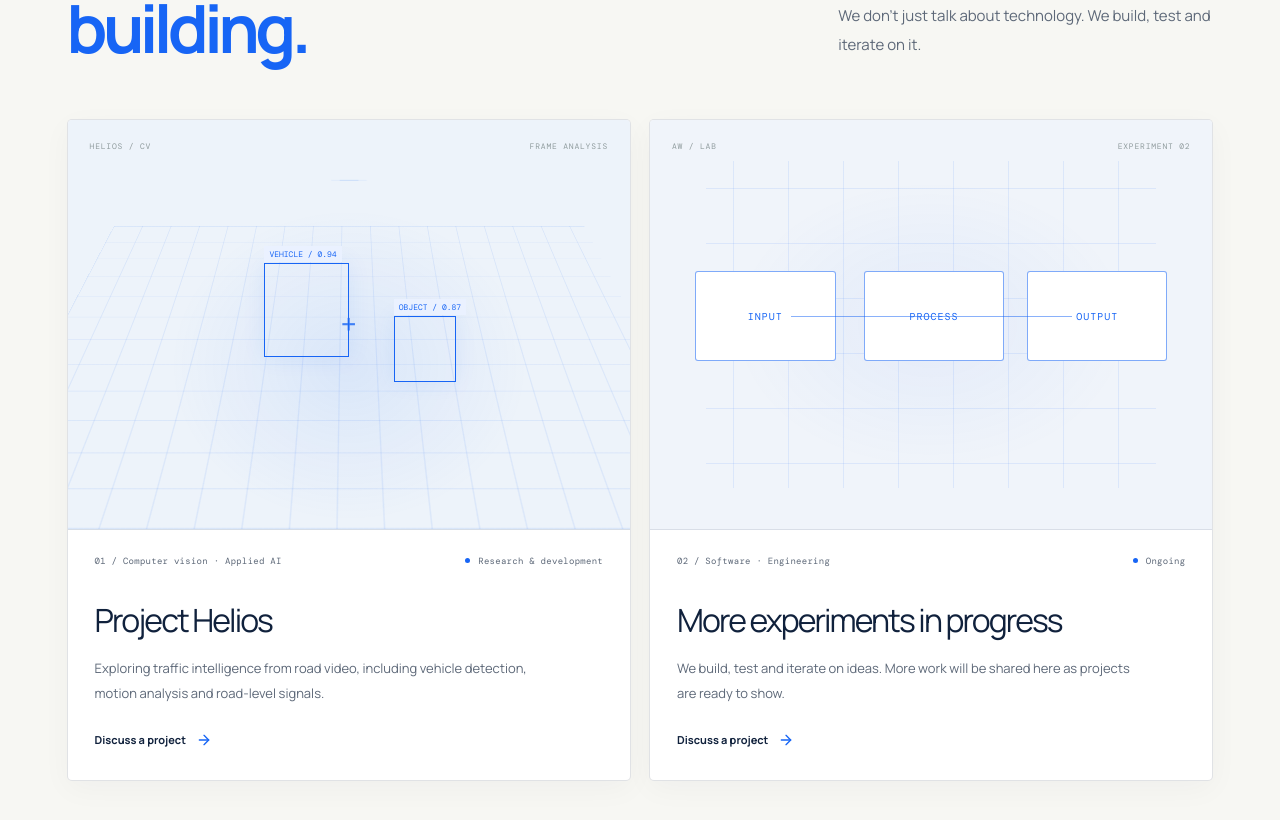
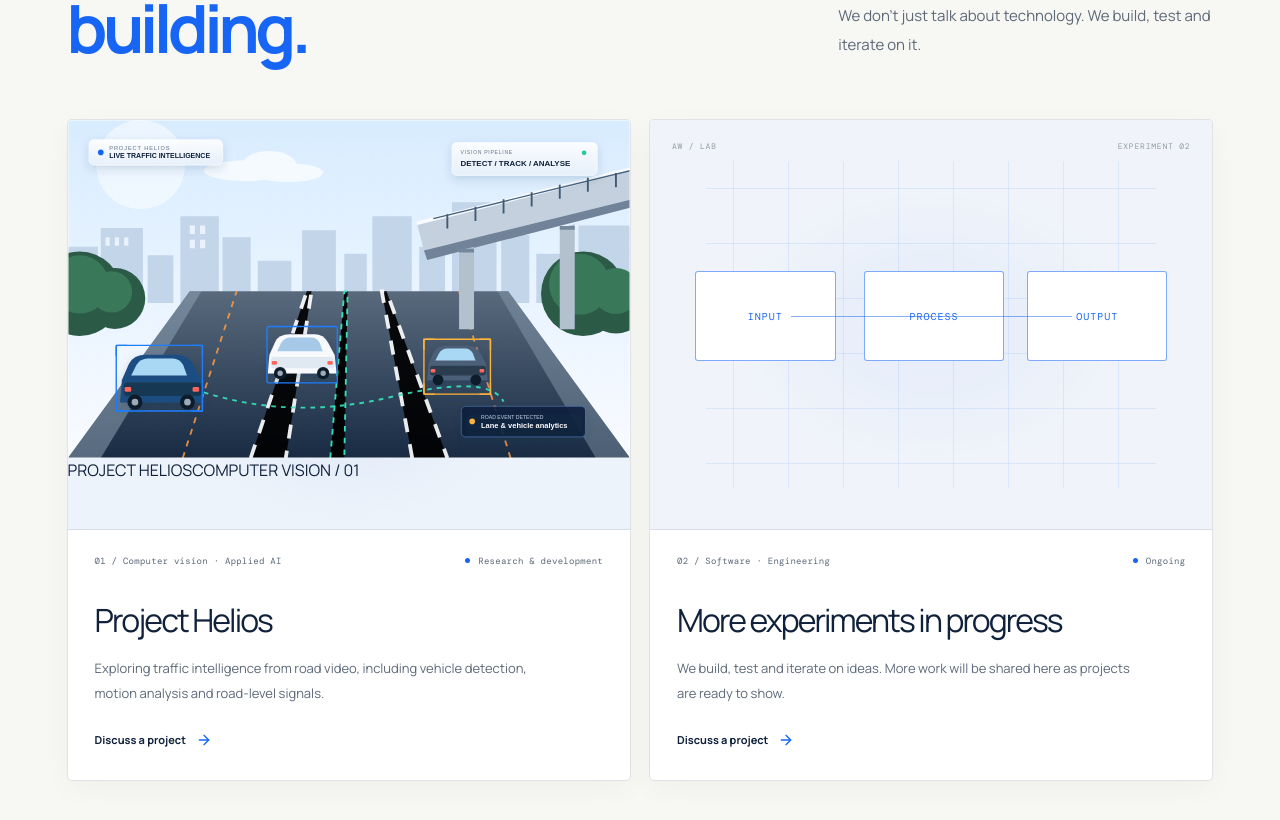
Before and after one commit to vigneshmani1994/barter_labs, a Next.js app: page / in a window 1280 px wide. Shown: the part 1816-2636 px from the top of the page. Built offline with nearby package versions, Linux system fonts and the light colour scheme.

Commit message:
Show project artwork in the work section

```diff
--- a/app/page.tsx
+++ b/app/page.tsx
@@ -72,7 +72,7 @@ export default function Home() {
         <div className="work-list">
           {work.map(item => <article className="work-card" key={item.id}>
             <div className={`work-visual ${item.visual}`}>
-              {item.visual === "helios" ? <><div className="road-grid" /><div className="road-lane lane-a" /><div className="road-lane lane-b" /><div className="detection-box box-a"><span>VEHICLE / 0.94</span></div><div className="detection-box box-b"><span>OBJECT / 0.87</span></div><div className="vision-hud"><span>HELIOS / CV</span><span>FRAME ANALYSIS</span></div><div className="hud-crosshair">+</div></> : <><div className="system-lines" /><div className="system-block block-a">INPUT</div><div className="system-block block-b">PROCESS</div><div className="system-block block-c">OUTPUT</div><div className="system-connector" /><div className="vision-hud"><span>AW / LAB</span><span>EXPERIMENT 02</span></div></>}
+              {item.visual === "helios" ? <><img className="work-photo" src="./images/project-helios.svg" alt="Illustration of Indian city traffic with computer-vision vehicle detection and lane tracking" /><div className="photo-caption"><span>PROJECT HELIOS</span><span>COMPUTER VISION / 01</span></div></> : <><div className="system-lines" /><div className="system-block block-a">INPUT</div><div className="system-block block-b">PROCESS</div><div className="system-block block-c">OUTPUT</div><div className="system-connector" /><div className="vision-hud"><span>AW / LAB</span><span>EXPERIMENT 02</span></div></>}
             </div>
             <div className="work-copy"><div className="work-meta"><span>{item.id} / {item.label}</span><span className="status-dot">{item.status}</span></div><h3>{item.title}</h3><p>{item.description}</p><a href="#contact" className="inline-link">Discuss a project <ArrowRight size={16} /></a></div>
           </article>)}
```
